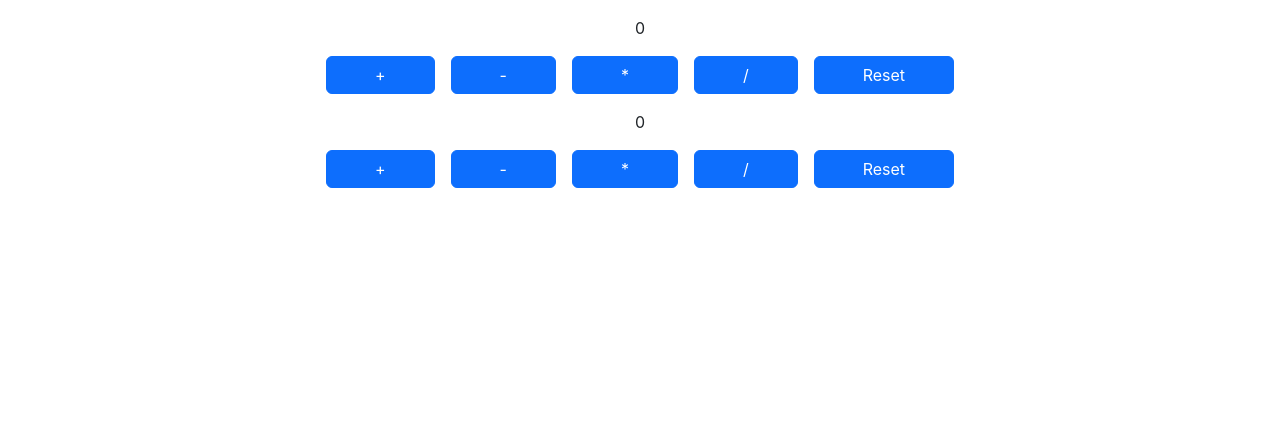
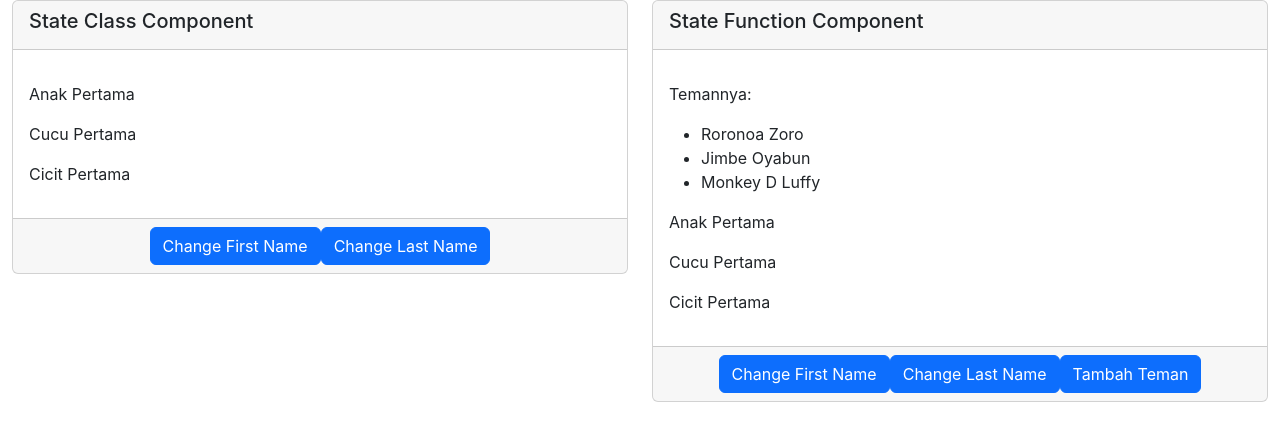
Before and after one commit to bayu216/Enigma-Camp, a React (Create React App) app: page / in a window 1280 px wide. Shown: the top 440 px of the page. Built offline with nearby package versions, Linux system fonts and the light colour scheme.

Commit message:
hooks sample state

```diff
--- a/package.json
+++ b/package.json
@@ -3,6 +3,7 @@
   "version": "0.1.0",
   "private": true,
   "dependencies": {
+    "@reduxjs/toolkit": "^1.9.1",
     "@testing-library/jest-dom": "^5.16.5",
     "@testing-library/react": "^13.4.0",
     "@testing-library/user-event": "^13.5.0",
@@ -11,7 +12,9 @@
     "react": "^18.2.0",
     "react-bootstrap": "^2.6.0",
     "react-dom": "^18.2.0",
+    "react-redux": "^8.0.5",
     "react-scripts": "5.0.1",
+    "redux": "^4.2.0",
     "web-vitals": "^2.1.4"
   },
   "scripts": {
--- a/src/App.js
+++ b/src/App.js
@@ -15,6 +15,7 @@ import ShoeRentalPage from "./rental-shoes-fixed/ShoeRentalPage";
 import ShoeRentalPageFn from "./rental-shoes-fixed/ShoeRentalPageFn";
 import CounterReducerPage from "./counter-reducer/CounterReducerPage";
 import CounterReducerPageHover from "./counter-reducer/CounterReducerPageHover";
+import StateSamplePage from "./state-sample/StateSamplePage";
 
 // function CobaCetak() {
 //   return <p>Hay</p>;
@@ -72,8 +73,9 @@ function App() {
       {/* <UncontrolledPage /> */}
       {/* <ShoeRentalPage /> */}
       {/* <ShoeRentalPageFn /> */}
-      <CounterReducerPage />
-      <CounterReducerPageHover />
+      {/* <CounterReducerPage />
+      <CounterReducerPageHover /> */}
+      <StateSamplePage />
     </Container>
   );
 }
--- /dev/null
+++ b/src/state-sample/AnakPertama.js
@@ -0,0 +1,12 @@
+import CucuPertama from "./CucuPertama";
+
+export default function AnakPertama() {
+  console.log("Ini Anak Pertama");
+
+  return (
+    <>
+      <p>Anak Pertama</p>
+      <CucuPertama />
+    </>
+  );
+}
--- /dev/null
+++ b/src/state-sample/CicitPertama.js
@@ -0,0 +1,9 @@
+export default function CicitPertama() {
+  console.log("Ini Cicit Pertama");
+
+  return (
+    <>
+      <p>Cicit Pertama</p>
+    </>
+  );
+}
--- /dev/null
+++ b/src/state-sample/CucuPertama.js
@@ -0,0 +1,12 @@
+import CicitPertama from "./CicitPertama";
+
+export default function CucuPertama() {
+  console.log("Ini Cucu Pertama");
+
+  return (
+    <>
+      <p>Cucu Pertama</p>
+      <CicitPertama />
+    </>
+  );
+}
--- /dev/null
+++ b/src/state-sample/StateClassSample.js
@@ -0,0 +1,39 @@
+import { Component } from "react";
+import { Button, Card } from "react-bootstrap";
+import AnakPertama from "./AnakPertama";
+
+export default class StateClassSample extends Component {
+  constructor(props) {
+    super(props);
+
+    this.state = {
+      firstName: "",
+      lastName: "",
+    };
+  }
+
+  render() {
+    console.log("Rendering component :", StateClassSample.name);
+    return (
+      <Card>
+        <Card.Header>
+          <Card.Title>State Class Component</Card.Title>
+        </Card.Header>
+        <Card.Body>
+          <p className="text-center">
+            {this.state.firstName} {this.state.lastName}
+          </p>
+          <AnakPertama />
+        </Card.Body>
+        <Card.Footer className="d-flex justify-content-center align-items-center">
+          <Button onClick={() => this.setState({ firstName: "Bayu" })}>
+            Change First Name
+          </Button>
+          <Button onClick={() => this.setState({ lastName: "Saputra" })}>
+            Change Last Name
+          </Button>
+        </Card.Footer>
+      </Card>
+    );
+  }
+}
--- /dev/null
+++ b/src/state-sample/StateFunctionSample.js
@@ -0,0 +1,46 @@
+import { useState } from "react";
+import { Button, Card } from "react-bootstrap";
+import AnakPertama from "./AnakPertama";
+
+export default function StateFunctionSample(props) {
+  const [state, setState] = useState({ firstName: "", lastName: "" });
+  const [teman, setTeman] = useState([
+    "Roronoa Zoro",
+    "Jimbe Oyabun",
+    "Monkey D Luffy",
+  ]);
+  console.log("Rendering component", "StateClassSample");
+  console.log("state function", state);
+  console.log("teman function", teman);
+
+  return (
+    <Card>
+      <Card.Header>
+        <Card.Title>State Function Component</Card.Title>
+      </Card.Header>
+      <Card.Body>
+        <p className="text-center">
+          {state.firstName} {state.lastName}
+        </p>
+        <p>Temannya:</p>
+        <ul>
+          {teman.map((tmn) => (
+            <li>{tmn}</li>
+          ))}
+        </ul>
+        <AnakPertama />
+      </Card.Body>
+      <Card.Footer className="d-flex justify-content-center align-items-center">
+        <Button onClick={() => setState({ ...state, firstName: "Fauzi" })}>
+          Change First Name
+        </Button>
+        <Button onClick={() => setState({ ...state, lastName: "K" })}>
+          Change Last Name
+        </Button>
+        <Button onClick={() => setTeman([...teman, "Usop"])}>
+          Tambah Teman
+        </Button>
+      </Card.Footer>
+    </Card>
+  );
+}
--- /dev/null
+++ b/src/state-sample/StateSamplePage.js
@@ -0,0 +1,16 @@
+import { Col, Row } from "react-bootstrap";
+import StateClassSample from "./StateClassSample";
+import StateFunctionSample from "./StateFunctionSample";
+
+export default function StateSamplePage() {
+  return (
+    <Row>
+      <Col>
+        <StateClassSample />
+      </Col>
+      <Col>
+        <StateFunctionSample />
+      </Col>
+    </Row>
+  );
+}
```
Also changed, not shown: 1 other file (tests, documents, lock files or other folders).
